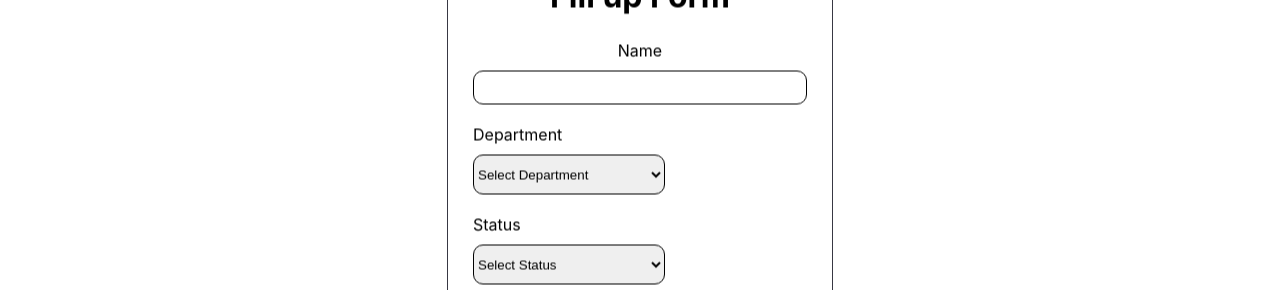
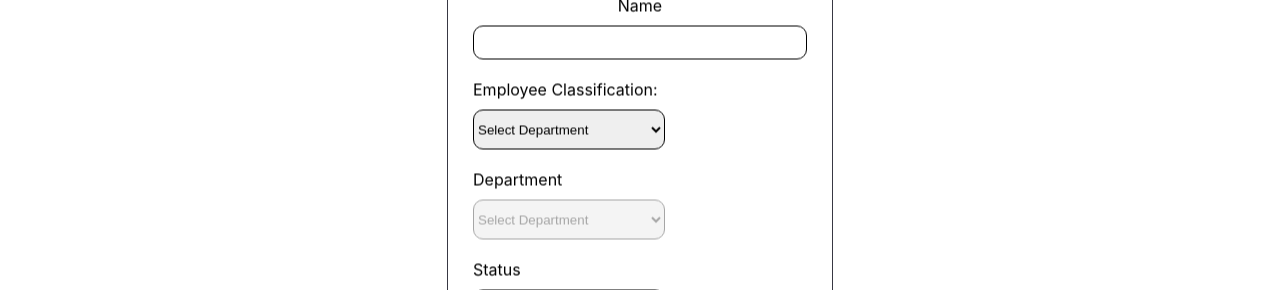
Before and after one commit to dizean/logapplication, a React (Create React App) app in the folder frontend/: page /CrudEmployees in a window 1280 px wide. Both pictures are taken after typing "Sample" into the empty fields and a click on the button "Add Employee". Shown: the part 232-522 px from the top of the page. Built offline with nearby package versions, Linux system fonts and the light colour scheme; no server answers.

Commit message:
classifications added

```diff
--- a/frontend/src/App.css
+++ b/frontend/src/App.css
@@ -64,7 +64,7 @@
   gap: 10px;
   text-align: center;
 }
-.department,.status,.work_status{
+.department,.status,.work_status ,.classification{
   display: flex;
   flex-direction: column;
   padding: 10px 25px;
@@ -124,7 +124,7 @@
   align-items: center;
 
 }
-.top .name,.status,.department,.work_status,.location{
+.top .name,.status,.department,.work_status,.location,.classification{
   width: 50%;
   text-align: left;
 }
--- a/frontend/src/components/finalpages/CRUDRooms.jsx
+++ b/frontend/src/components/finalpages/CRUDRooms.jsx
@@ -254,9 +254,9 @@ const CRUDrooms = () => {
                         <button className='log' onClick={() => updateRoom(selectedRoom)}>
                             Update Room Information
                         </button>
-                        <button className='log' onClick={() => deleteRoom(selectedRoom)}>
+                        {/* <button className='log' onClick={() => deleteRoom(selectedRoom)}>
                             Delete Room Information
-                        </button>
+                        </button> */}
                         <button className='cancel' onClick={closeModal}>
                             Cancel
                         </button>
--- a/frontend/src/components/finalpages/CRUDemployee.jsx
+++ b/frontend/src/components/finalpages/CRUDemployee.jsx
@@ -10,6 +10,7 @@ const CRUDemployee = () => {
         setOpenEmployee(true);
         Setemployee({
           name: '',
+          classification:'',
     department: '',
     status: '',
     work_status: '',
@@ -27,6 +28,7 @@ const CRUDemployee = () => {
       const navigate = useNavigate();
   const [employee, Setemployee] = useState({
     name: '',
+    classification:'',
     department: '',
     status: '',
     work_status: '',
@@ -76,17 +78,21 @@ const CRUDemployee = () => {
       alert('Error updating employee:', error);
     }
   };
+  // const [isDeleted, setIsDeleted] = useState(false);
 
-  const deleteEmployee = async (selectedEmployee) => {
-    try {
-      const response = await axios.delete(`http://localhost:3002/employees/${selectedEmployee.id}`);
-      alert("Deleted successfully.")
-      closeModal();
-      navigate(0);
-    } catch (error) {
-      console.error('Error deleting user:', error);
-    }
-  };
+  //   const handleDelete = () => {
+  //       setIsDeleted(true);
+  //   };
+  // const deleteEmployee = async (selectedEmployee) => {
+  //   try {
+  //     const response = await axios.delete(`http://localhost:3002/employees/${selectedEmployee.id}`);
+  //     alert("Deleted successfully.")
+  //     closeModal();
+  //     navigate(0);
+  //   } catch (error) {
+  //     console.error('Error deleting user:', error);
+  //   }
+  // };
 
   const [searchTerm, setSearchTerm] = useState('');
       const [searchResults, setSearchResults] = useState([]);
@@ -108,6 +114,7 @@ const CRUDemployee = () => {
         if (selectedEmployee) {
           Setemployee({
             name: selectedEmployee.name,
+            classification: selectedEmployee.classification,
             department: selectedEmployee.department,
             status: selectedEmployee.status,
             work_status: selectedEmployee.work_status
@@ -179,6 +186,9 @@ const CRUDemployee = () => {
               <h3>
                {employees.department}
               </h3>
+              <h5>
+               {employees.classification}
+              </h5>
               <h4>
                 {employees.status}
               </h4>
@@ -205,18 +215,54 @@ const CRUDemployee = () => {
 
                         </input>
                     </div>
+                    <div className="classification">
+    <label htmlFor="classification">
+        Employee Classification:
+    </label>
+    <select
+        id="classification"
+        name="classification"
+        required
+        className="inputroom"
+        value={employee.classification}
+        onChange={handleChange}
+    >
+        <option value="">Select Department</option>
+        <option value="Academic Non Teaching Personnel">Academic Non Teaching Personnel</option>
+        <option value="Non Teaching Personnel">Non Teaching Personnel</option>
+        <option value="General Maintenance">General Maintenance</option>
+        <option value="Teaching Personnel">Teaching Personnel</option>
+    </select>
+</div>
 <div className="department">
     <label htmlFor="department">
         Department
     </label>
-                        <select id="department" name="department" required className="inputroom" value={employee.department} onChange={handleChange} >
+    <select
+        disabled={!employee.classification || (employee.classification !== 'Teaching Personnel')}
+        id="department"
+        name="department"
+        required
+        className="inputroom"
+        value={employee.department}
+        onChange={handleChange}
+    >
         <option value="">Select Department</option>
-                            <option value="SBIT">School of Business and Information Technology (SBIT)</option>
-                            <option value="SARFRAID">School of Fine Arts, Architecture and Interior Design (SARFRAID)</option>
-                            <option value="SHTM">School of Hospitality and Tourism Management (SHTM)</option>
-                            <option value="SSLATE">School of Sciences, Liberal Arts and Teacher Education (SSLATE)</option>
+        <option value="School of Business and Information Technology">
+            School of Business and Information Technology (SBIT)
+        </option>
+        <option value="School of Fine Arts, Architecture and Interior Design">
+            School of Fine Arts, Architecture and Interior Design (SARFAID)
+        </option>
+        <option value="School of Hospitality and Tourism Management">
+            School of Hospitality and Tourism Management (SHTM)
+        </option>
+        <option value="School of Sciences, Liberal Arts and Teacher Education">
+            School of Sciences, Liberal Arts and Teacher Education (SSLATE)
+        </option>
     </select>
 </div>
+
                     <div className="status">
                         <label htmlFor="status">
                             Status
@@ -270,12 +316,12 @@ const CRUDemployee = () => {
                         <label htmlFor="department">
                             Department
                         </label>
-                        <select id="department" name="department" required className="inputroom"  value={employee.department} onChange={handleChange}>
+                        <select disabled={employee.classification !== 'Teaching Personnel'} id="department" name="department" required className="inputroom"  value={employee.department} onChange={handleChange}>
                             <option value="">Select Department</option>
-                            <option value="SBIT">School of Business and Information Technology (SBIT)</option>
-                            <option value="SARFRAID">School of Fine Arts, Architecture and Interior Design (SARFRAID)</option>
-                            <option value="SHTM">School of Hospitality and Tourism Management (SHTM)</option>
-                            <option value="SSLATE">School of Sciences, Liberal Arts and Teacher Education (SSLATE)</option>
+                            <option value="School of Business and Information Technology">School of Business and Information Technology (SBIT)</option>
+                            <option value="School of Fine Arts, Architecture and Interior Design">School of Fine Arts, Architecture and Interior Design (SARFAID)</option>
+                            <option value="School of Hospitality and Tourism Management">School of Hospitality and Tourism Management (SHTM)</option>
+                            <option value="School of Sciences, Liberal Arts and Teacher Education">School of Sciences, Liberal Arts and Teacher Education (SSLATE)</option>
                         </select>
                     </div>
                     <div className="work_status" >
@@ -289,8 +335,20 @@ const CRUDemployee = () => {
                         </select>
                     </div>
                     </div>
-
-
+                    <div className="top">
+                    <div className="classification">
+                        <label htmlFor="classification">
+                            Employee Classification :
+                        </label>
+                        <select id="classification" name="classification" required className="inputroom" value={employee.classification} onChange={handleChange} >
+                            <option value="">Select Department</option>
+                            <option value="Academic Non Teaching Personnel">Academic Non Teaching Personnel</option>
+                            <option value="Non Teaching Personnel">Non Teaching Personnel</option>
+                            <option value="General Maintenance">General Maintenance</option>
+                            <option value="Teaching Personnel">Teaching Personnel</option>
+                        </select>
+                    </div>
+                    </div>
                     <div className="buttons">
                         <button className='log' onClick={() => updateEmployee(selectedEmployee)}>
                             Update Employee Information
```
Also changed, not shown: 1 other file (tests, documents, lock files or other folders). Lines whose indentation alone changed are shown as unchanged.
